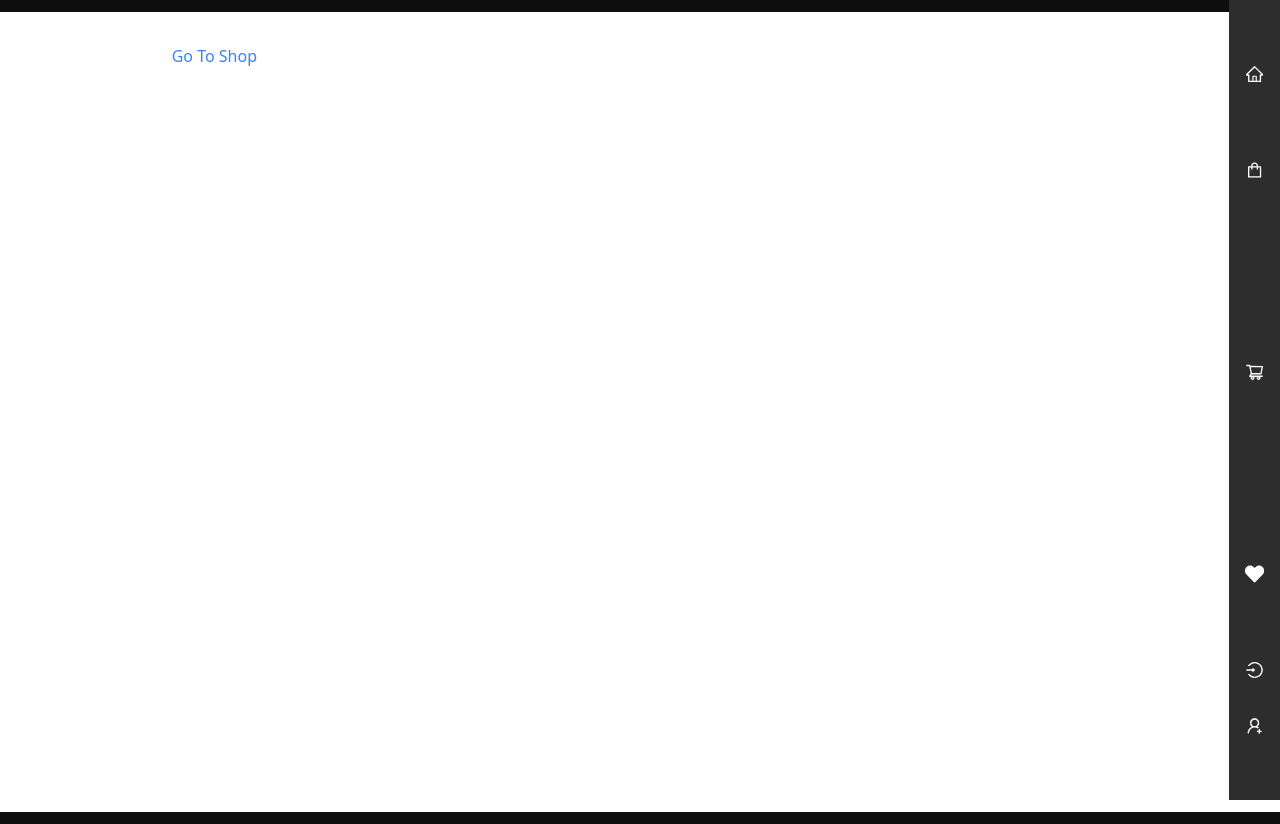
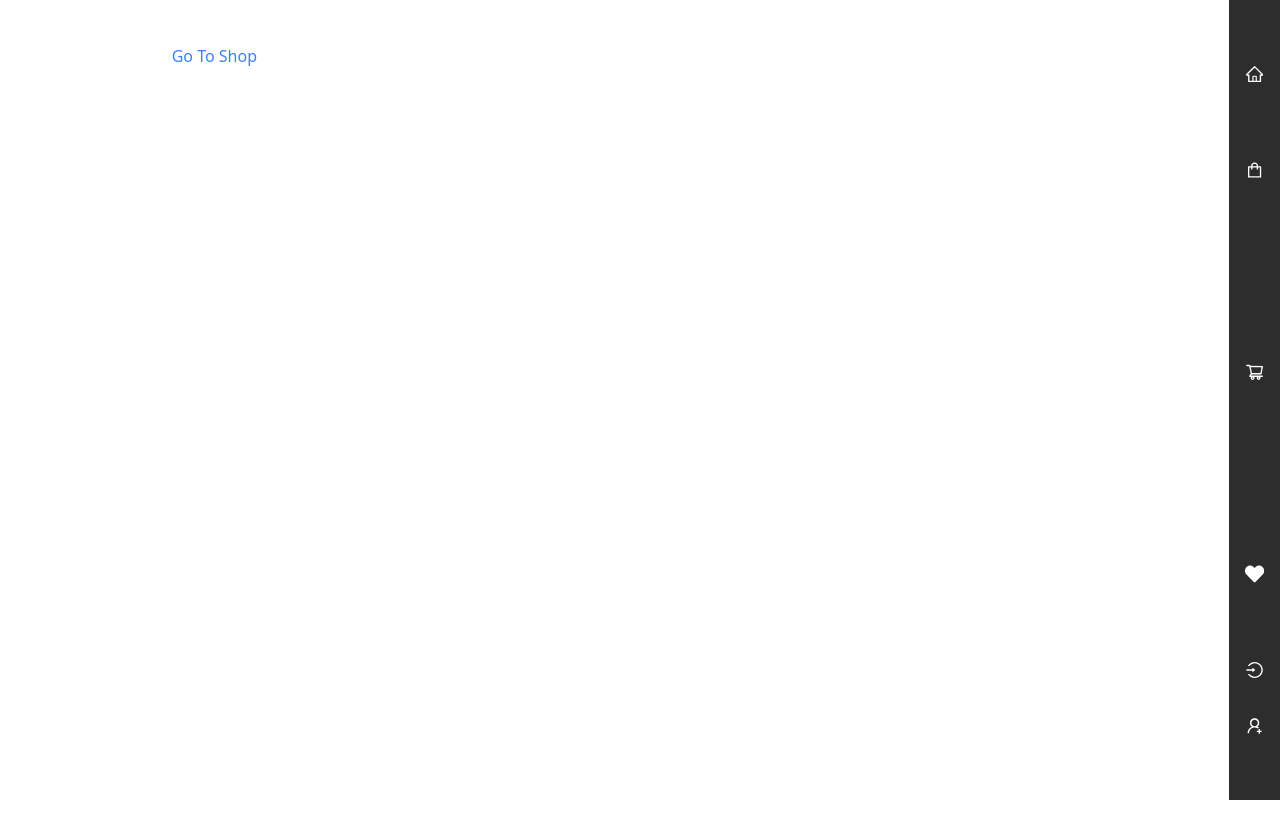
Before and after one commit to aayushpoudel-007/ST6005CEM_Security_ArtisanCrafts, a React (Vite) app in the folder frontend/: page /cart in a window 1280 px wide. Built offline with nearby package versions, Linux system fonts and the light colour scheme.

Commit message:
updated index.css to make the background white

```diff
--- a/frontend/src/index.css
+++ b/frontend/src/index.css
@@ -3,7 +3,7 @@
 @tailwind utilities;
 
 body {
-  background: #0f0f10;
+  background: #fff;
   color: #fff;
 }
 
```
